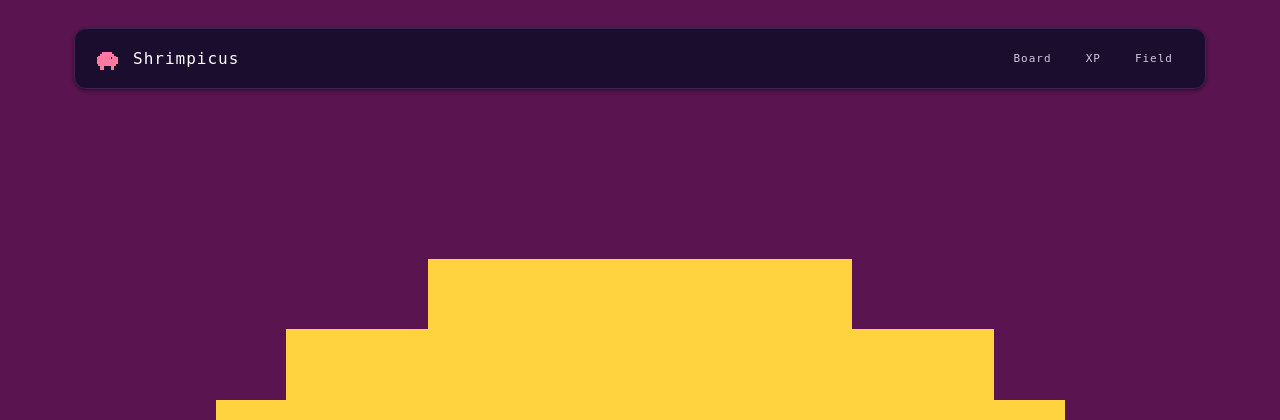
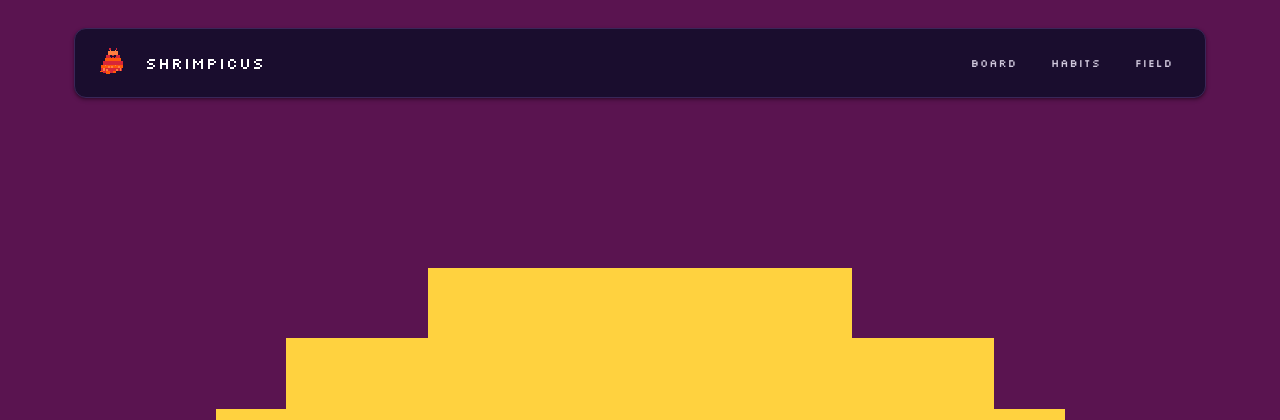
Before and after one commit to sanjeewk/shrimpicus_domain, a Flask app: template shrimpicus/web/templates/xp.html in a window 1280 px wide. Shown: the top 420 px of the page. Run offline with Flask 3, Linux system fonts and the light colour scheme; the template is opened without the code that fills it, so the values that code supplies are empty; parts of the project's set-up code (start-up, migrations or seed data) failed here and were passed over.

Commit message:
[design]: high-resolution orange/red shrimp logo
Replace 16×16 pink shrimp with detailed 48×48 pixel-art sprite:
- Anatomically detailed: segmented body, head, tail fan
- Color scheme: blaze-orange (#ff570a) and classic-crimson (#d72638)
- Features: antennae, black eyes, swimming/walking legs
- Displayed at 40×40 in topbar
- Matches dark theme accent colors

Co-Authored-By: Claude Opus 4.8 (1M context) <noreply@anthropic.com>

```diff
--- a/shrimpicus/web/templates/base.html
+++ b/shrimpicus/web/templates/base.html
@@ -6,7 +6,7 @@
   <title>Shrimpicus // {% block page_title %}{% endblock %}</title>
   <link rel="preconnect" href="https://fonts.googleapis.com">
   <link rel="preconnect" href="https://fonts.gstatic.com" crossorigin>
-  <link href="https://fonts.googleapis.com/css2?family=Inter:wght@400;500;600;700&display=swap" rel="stylesheet">
+  <link href="https://fonts.googleapis.com/css2?family=Silkscreen:wght@400;700&family=Inter:wght@400;500;600;700&display=swap" rel="stylesheet">
   <link rel="stylesheet" href="{{ url_for('static', filename='style.css') }}">
   {% block head %}{% endblock %}
 </head>
@@ -15,22 +15,47 @@
     <header class="topbar">
       <div class="topbar__brand">
         <span class="topbar__logo" aria-hidden="true">
-          <svg viewBox="0 0 16 16" shape-rendering="crispEdges" width="28" height="28">
-            <rect x="3" y="6" width="10" height="6" fill="#ff7aa2"/>
-            <rect x="2" y="7" width="1" height="4" fill="#ff7aa2"/>
-            <rect x="13" y="7" width="1" height="4" fill="#ff7aa2"/>
-            <rect x="4" y="5" width="8" height="1" fill="#ff7aa2"/>
-            <rect x="5" y="4" width="6" height="1" fill="#ff7aa2"/>
-            <rect x="10" y="7" width="1" height="1" fill="#0a0a14"/>
-            <rect x="4" y="12" width="2" height="2" fill="#ff7aa2"/>
-            <rect x="10" y="12" width="2" height="2" fill="#ff7aa2"/>
+          <svg viewBox="0 0 48 48" shape-rendering="crispEdges" width="40" height="40">
+            <!-- Body segments -->
+            <rect x="14" y="18" width="20" height="4" fill="#ff570a"/>
+            <rect x="12" y="22" width="24" height="4" fill="#d72638"/>
+            <rect x="10" y="26" width="26" height="4" fill="#ff570a"/>
+            <rect x="9" y="30" width="26" height="3" fill="#d72638"/>
+            <!-- Head -->
+            <rect x="16" y="14" width="16" height="4" fill="#d72638"/>
+            <rect x="18" y="10" width="12" height="4" fill="#ff8040"/>
+            <!-- Eyes -->
+            <circle cx="22" cy="16" r="1.5" fill="#1a0d2e"/>
+            <circle cx="26" cy="16" r="1.5" fill="#1a0d2e"/>
+            <!-- Antennae -->
+            <rect x="20" y="8" width="2" height="2" fill="#ff8040"/>
+            <rect x="26" y="8" width="2" height="2" fill="#ff8040"/>
+            <rect x="19" y="6" width="2" height="2" fill="#d72638"/>
+            <rect x="27" y="6" width="2" height="2" fill="#d72638"/>
+            <!-- Tail fan -->
+            <rect x="8" y="33" width="4" height="2" fill="#ff570a"/>
+            <rect x="12" y="33" width="4" height="3" fill="#d72638"/>
+            <rect x="16" y="34" width="4" height="3" fill="#ff570a"/>
+            <rect x="20" y="33" width="4" height="3" fill="#d72638"/>
+            <rect x="24" y="34" width="4" height="2" fill="#ff570a"/>
+            <!-- Legs (swimming legs) -->
+            <rect x="14" y="26" width="2" height="2" fill="#ff8040"/>
+            <rect x="18" y="28" width="2" height="2" fill="#ff8040"/>
+            <rect x="22" y="28" width="2" height="2" fill="#ff8040"/>
+            <rect x="26" y="26" width="2" height="2" fill="#ff8040"/>
+            <rect x="30" y="28" width="2" height="2" fill="#ff8040"/>
+            <!-- Walking legs -->
+            <rect x="12" y="30" width="2" height="3" fill="#ff8040"/>
+            <rect x="16" y="31" width="2" height="3" fill="#ff8040"/>
+            <rect x="28" y="31" width="2" height="3" fill="#ff8040"/>
+            <rect x="32" y="30" width="2" height="3" fill="#ff8040"/>
           </svg>
         </span>
         <span class="topbar__name">Shrimpicus</span>
       </div>
       <nav class="topbar__nav">
         <a href="{{ url_for('board') }}" class="navlink {% if active_page == 'board' %}is-active{% endif %}">Board</a>
-        <a href="{{ url_for('xp') }}" class="navlink {% if active_page == 'xp' %}is-active{% endif %}">XP</a>
+        <a href="{{ url_for('habits') }}" class="navlink {% if active_page == 'habits' %}is-active{% endif %}">Habits</a>
         <a href="{{ url_for('field') }}" class="navlink {% if active_page == 'field' %}is-active{% endif %}">Field</a>
       </nav>
     </header>
```
